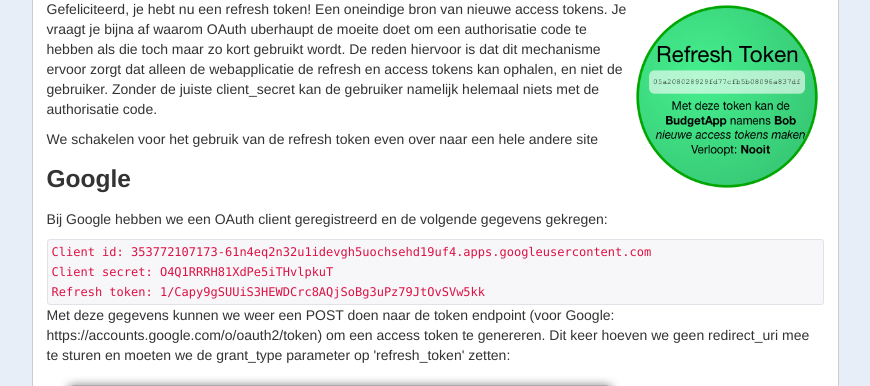
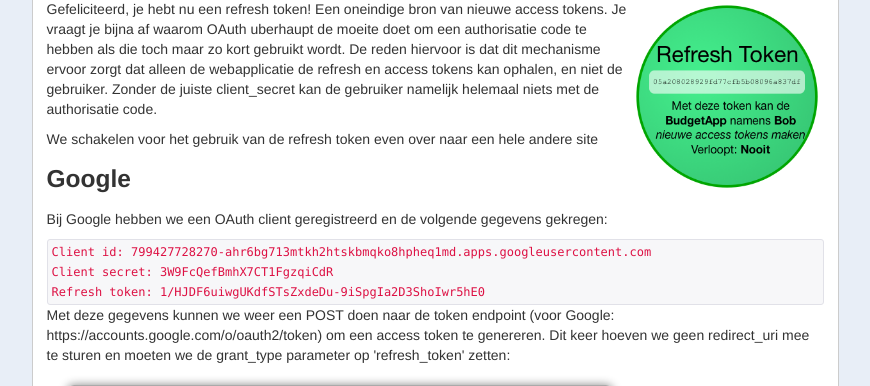
Before and after one commit to Avans/Security-Quiz, a Django app: template templates/oauth.html in a window 1280 px wide. Shown: the part 5858-6244 px from the top of the page, without its empty margins (335-1205 px from the left). Run offline with Django 3.2, Linux system fonts and the light colour scheme; the template is opened without the code that fills it, so the values that code supplies are empty; parts of the project's set-up code (start-up, migrations or seed data) failed here and were passed over.

Commit message:
Update refresh token

```diff
--- a/templates/oauth.html
+++ b/templates/oauth.html
@@ -224,9 +224,9 @@ figure img {
       <p>Bij Google hebben we een OAuth client geregistreerd en de volgende gegevens gekregen:</p>
 
       <code style="display: block;">
-      Client id: 353772107173-61n4eq2n32u1idevgh5uochsehd19uf4.apps.googleusercontent.com<br>
-      Client secret: O4Q1RRRH81XdPe5iTHvlpkuT<br>
-      Refresh token: 1/Capy9gSUUiS3HEWDCrc8AQjSoBg3uPz79JtOvSVw5kk<br></code>
+      Client id: 799427728270-ahr6bg713mtkh2htskbmqko8hpheq1md.apps.googleusercontent.com<br>
+      Client secret: 3W9FcQefBmhX7CT1FgzqiCdR<br>
+      Refresh token: 1/HJDF6uiwgUKdfSTsZxdeDu-9iSpgIa2D3ShoIwr5hE0<br></code>
 
       <p>Met deze gegevens kunnen we weer een POST doen naar de token endpoint (voor Google: https://accounts.google.com/o/oauth2/token) om een access token te genereren. Dit keer hoeven we geen redirect_uri mee te sturen en moeten we de grant_type parameter op 'refresh_token' zetten:</p>
 
```
